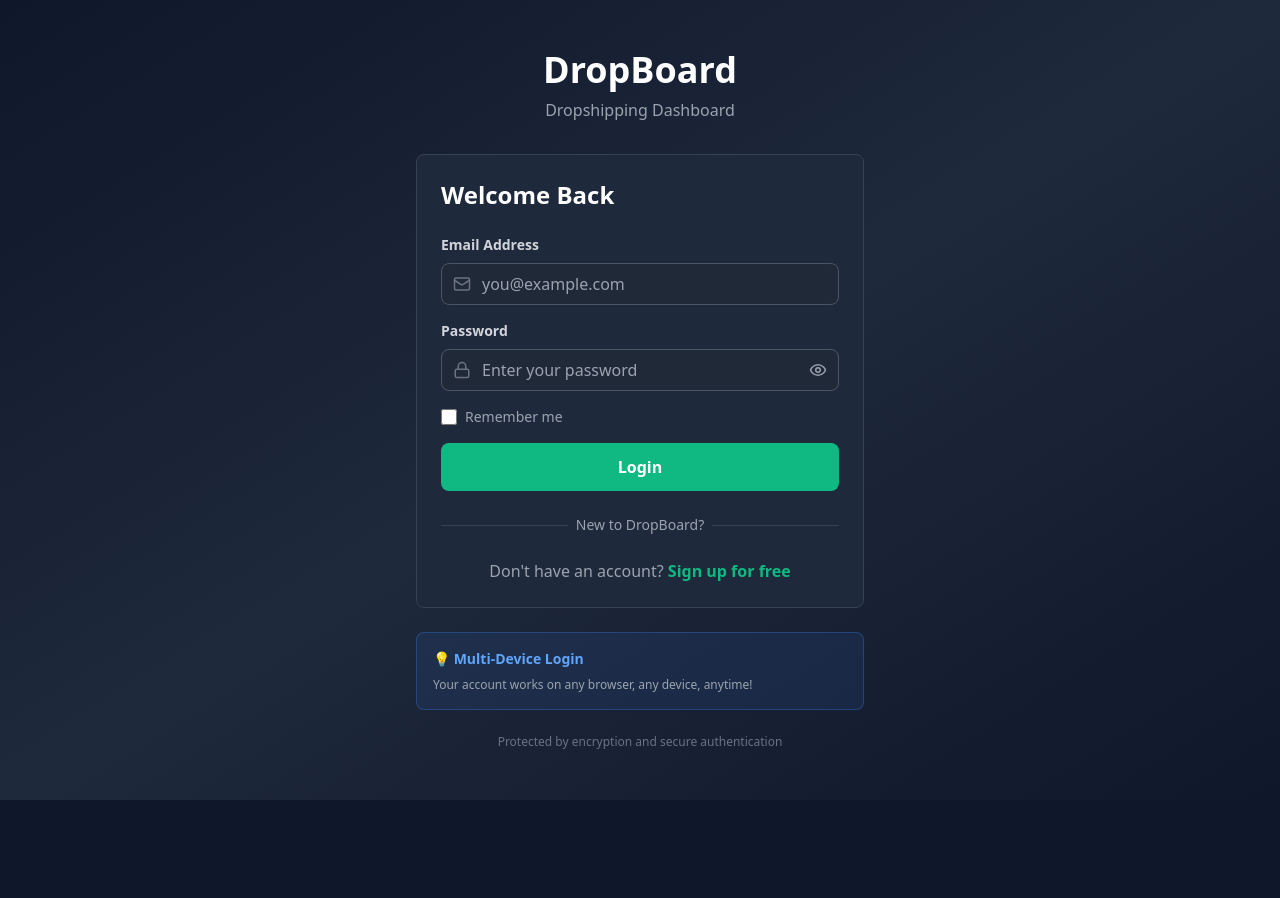
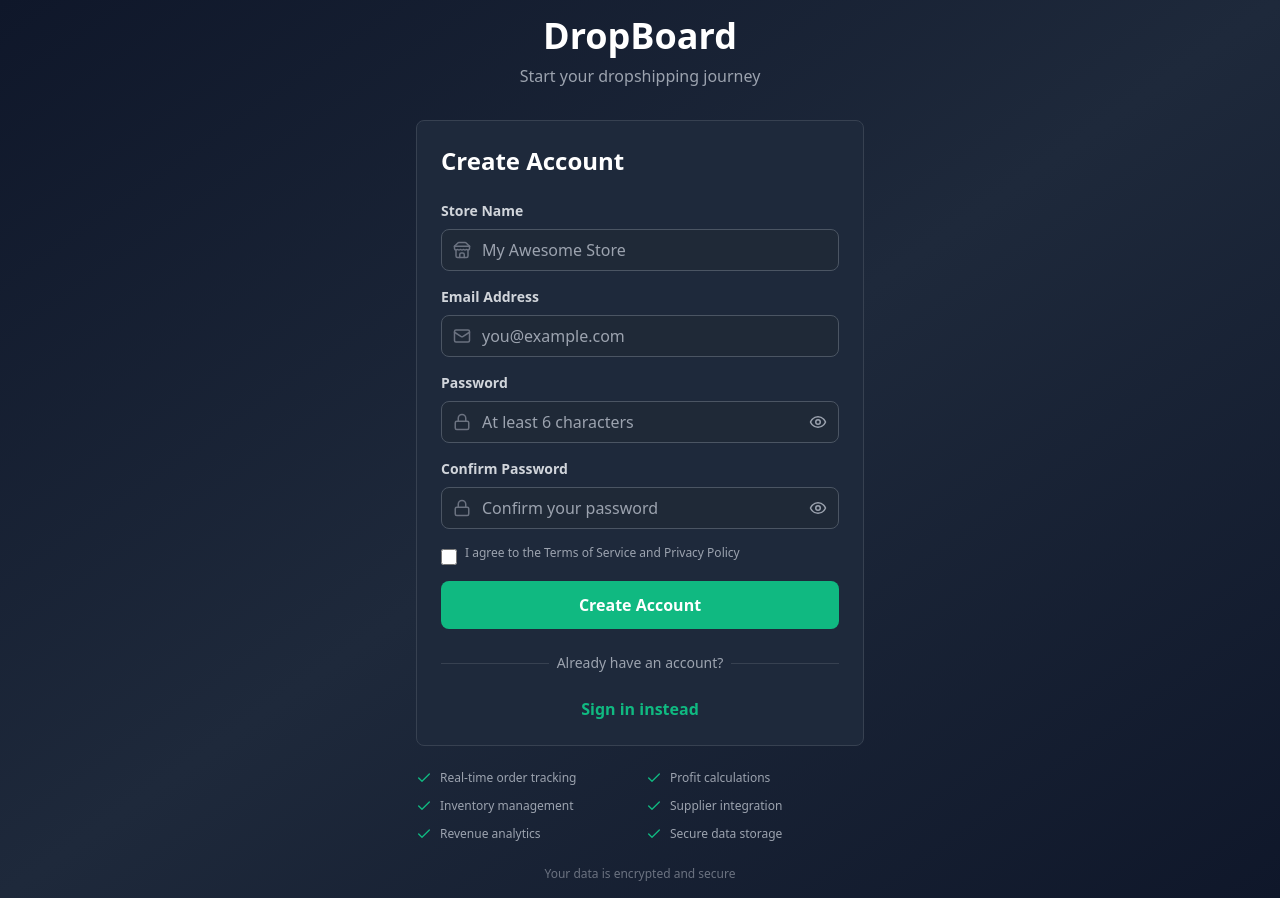
Before and after one commit to stichandlilo03-design/Dropshipping, a Next.js app: page /auth/signup in a window 1280 px wide. Before the commit the page ends 800 px from the top, so only its background shows below. Built offline with nearby package versions, Linux system fonts and the light colour scheme.

Commit message:
Update page.jsx

```diff
--- a/app/auth/signup/page.jsx
+++ b/app/auth/signup/page.jsx
@@ -3,81 +3,100 @@
 import { useState } from 'react';
 import { useRouter } from 'next/navigation';
 import Link from 'next/link';
-import { Mail, Lock, Eye, EyeOff, AlertCircle, Loader } from 'lucide-react';
-import { loginUser } from '@/lib/firebase';
+import { Mail, Lock, Store, Eye, EyeOff, AlertCircle, Check, Loader } from 'lucide-react';
+import { registerUser } from '@/lib/firebase';
 import { generateToken, saveUser } from '@/lib/auth';
-import { getFirestore, doc, getDoc } from 'firebase/firestore';
 
-export default function Login() {
+export default function Signup() {
   const router = useRouter();
   const [formData, setFormData] = useState({
+    storeName: '',
     email: '',
     password: '',
+    confirmPassword: '',
   });
   const [error, setError] = useState('');
   const [loading, setLoading] = useState(false);
   const [showPassword, setShowPassword] = useState(false);
+  const [showConfirmPassword, setShowConfirmPassword] = useState(false);
+  const [success, setSuccess] = useState(false);
+
+  const validateForm = () => {
+    if (!formData.storeName.trim()) {
+      setError('Store name is required');
+      return false;
+    }
+    if (!formData.email.includes('@')) {
+      setError('Invalid email address');
+      return false;
+    }
+    if (formData.password.length < 6) {
+      setError('Password must be at least 6 characters');
+      return false;
+    }
+    if (formData.password !== formData.confirmPassword) {
+      setError('Passwords do not match');
+      return false;
+    }
+    return true;
+  };
 
   const handleSubmit = async (e) => {
     e.preventDefault();
     setError('');
     setLoading(true);
+    setSuccess(false);
 
     try {
-      // Validate
-      if (!formData.email || !formData.password) {
-        setError('Email and password required');
+      if (!validateForm()) {
         setLoading(false);
         return;
       }
 
-      // Login with Firebase
-      const result = await loginUser(formData.email, formData.password);
+      // Show success message
+      setSuccess(true);
+
+      // Register with Firebase
+      const result = await registerUser(
+        formData.email,
+        formData.password,
+        formData.storeName
+      );
 
       if (!result.success) {
-        setError(result.error || 'Login failed');
+        setError(result.error || 'Registration failed');
+        setSuccess(false);
         setLoading(false);
         return;
       }
 
-      // Get user data from Firestore
-      try {
-        const { db } = await import('@/lib/firebase');
-        const userDoc = await getDoc(doc(db, 'users', result.user.uid));
+      // Get user details
+      const userId = result.user.uid;
+      const email = result.user.email;
+      const storeName = formData.storeName;
 
-        if (userDoc.exists()) {
-          const userData = userDoc.data();
+      // Generate token
+      const token = generateToken(userId, email);
 
-          // Generate token
-          const token = generateToken(result.user.uid, result.user.email);
+      // Save to localStorage for immediate access
+      saveUser({
+        id: userId,
+        email: email,
+        storeName: storeName,
+        token: token,
+      });
 
-          // Save to localStorage
-          saveUser({
-            id: result.user.uid,
-            email: result.user.email,
-            storeName: userData.storeName || 'My Store',
-            token: token,
-          });
-        }
-      } catch (firestoreError) {
-        console.log('Could not fetch user data, but login successful');
-
-        // Still save user even if Firestore fetch fails
-        const token = generateToken(result.user.uid, result.user.email);
-        saveUser({
-          id: result.user.uid,
-          email: result.user.email,
-          storeName: 'My Store',
-          token: token,
-        });
-      }
+      // Wait a moment to show success message
+      await new Promise(resolve => setTimeout(resolve, 1000));
 
       // Redirect to dashboard
       router.push('/');
 
     } catch (err) {
-      setError('Login failed. Please try again.');
+      setError('Signup failed. Please try again.');
+      setSuccess(false);
       console.error(err);
+    } finally {
       setLoading(false);
     }
   };
@@ -92,12 +111,12 @@ export default function Login() {
         {/* Logo/Header */}
         <div className="text-center mb-8">
           <h1 className="text-4xl font-bold text-white mb-2">DropBoard</h1>
-          <p className="text-gray-400">Dropshipping Dashboard</p>
+          <p className="text-gray-400">Start your dropshipping journey</p>
         </div>
 
-        {/* Login Card */}
+        {/* Signup Card */}
         <div className="card">
-          <h2 className="text-2xl font-bold text-white mb-6">Welcome Back</h2>
+          <h2 className="text-2xl font-bold text-white mb-6">Create Account</h2>
 
           {/* Error Message */}
           {error && (
@@ -107,8 +126,33 @@ export default function Login() {
             </div>
           )}
 
+          {/* Success Message */}
+          {success && (
+            <div className="bg-green-500/10 border border-green-500/30 text-green-400 px-4 py-3 rounded-lg mb-6 flex items-center gap-2 animate-pulse">
+              <Check size={18} />
+              Account created! Redirecting...
+            </div>
+          )}
+
           {/* Form */}
           <form onSubmit={handleSubmit} className="space-y-4">
+            {/* Store Name */}
+            <div>
+              <label className="block text-sm font-semibold text-gray-300 mb-2">Store Name</label>
+              <div className="relative">
+                <Store size={18} className="absolute left-3 top-1/2 transform -translate-y-1/2 text-gray-500" />
+                <input
+                  type="text"
+                  value={formData.storeName}
+                  onChange={(e) => setFormData({ ...formData, storeName: e.target.value })}
+                  placeholder="My Awesome Store"
+                  className="input-field pl-10"
+                  disabled={loading}
+                  required
+                />
+              </div>
+            </div>
+
             {/* Email */}
             <div>
               <label className="block text-sm font-semibold text-gray-300 mb-2">Email Address</label>
@@ -135,7 +179,7 @@ export default function Login() {
                   type={showPassword ? 'text' : 'password'}
                   value={formData.password}
                   onChange={(e) => setFormData({ ...formData, password: e.target.value })}
-                  placeholder="Enter your password"
+                  placeholder="At least 6 characters"
                   className="input-field pl-10 pr-10"
                   disabled={loading}
                   required
@@ -151,10 +195,37 @@ export default function Login() {
               </div>
             </div>
 
-            {/* Remember Me */}
-            <label className="flex items-center gap-2 cursor-pointer">
-              <input type="checkbox" className="w-4 h-4 rounded accent-green-500" disabled={loading} />
-              <span className="text-sm text-gray-400">Remember me</span>
+            {/* Confirm Password */}
+            <div>
+              <label className="block text-sm font-semibold text-gray-300 mb-2">Confirm Password</label>
+              <div className="relative">
+                <Lock size={18} className="absolute left-3 top-1/2 transform -translate-y-1/2 text-gray-500" />
+                <input
+                  type={showConfirmPassword ? 'text' : 'password'}
+                  value={formData.confirmPassword}
+                  onChange={(e) => setFormData({ ...formData, confirmPassword: e.target.value })}
+                  placeholder="Confirm your password"
+                  className="input-field pl-10 pr-10"
+                  disabled={loading}
+                  required
+                />
+                <button
+                  type="button"
+                  onClick={() => setShowConfirmPassword(!showConfirmPassword)}
+                  disabled={loading}
+                  className="absolute right-3 top-1/2 transform -translate-y-1/2 text-gray-400 hover:text-gray-300 disabled:opacity-50"
+                >
+                  {showConfirmPassword ? <EyeOff size={18} /> : <Eye size={18} />}
+                </button>
+              </div>
+            </div>
+
+            {/* Terms */}
+            <label className="flex items-start gap-2 cursor-pointer">
+              <input type="checkbox" className="w-4 h-4 rounded accent-green-500 mt-1" disabled={loading} required />
+              <span className="text-xs text-gray-400">
+                I agree to the Terms of Service and Privacy Policy
+              </span>
             </label>
 
             {/* Submit Button */}
@@ -166,10 +237,10 @@ export default function Login() {
               {loading ? (
                 <>
                   <Loader size={20} className="animate-spin" />
-                  Logging in...
+                  Creating account...
                 </>
               ) : (
-                'Login'
+                'Create Account'
               )}
             </button>
           </form>
@@ -180,30 +251,38 @@ export default function Login() {
               <div className="w-full border-t border-gray-700"></div>
             </div>
             <div className="relative flex justify-center text-sm">
-              <span className="px-2 bg-secondary text-gray-400">New to DropBoard?</span>
+              <span className="px-2 bg-secondary text-gray-400">Already have an account?</span>
             </div>
           </div>
 
-          {/* Sign Up Link */}
+          {/* Login Link */}
           <p className="text-center text-gray-400">
-            Don't have an account?{' '}
-            <Link href="/auth/signup" className="text-accent hover:text-emerald-400 font-semibold transition">
-              Sign up for free
+            <Link href="/auth/login" className="text-accent hover:text-emerald-400 font-semibold transition">
+              Sign in instead
             </Link>
           </p>
         </div>
 
-        {/* Demo Credentials */}
-        <div className="mt-6 bg-blue-500/10 border border-blue-500/30 rounded-lg p-4">
-          <p className="text-sm text-blue-400 font-semibold mb-2">💡 Multi-Device Login</p>
-          <p className="text-xs text-gray-400">
-            Your account works on any browser, any device, anytime!
-          </p>
+        {/* Features */}
+        <div className="mt-6 grid grid-cols-1 md:grid-cols-2 gap-3">
+          {[
+            'Real-time order tracking',
+            'Profit calculations',
+            'Inventory management',
+            'Supplier integration',
+            'Revenue analytics',
+            'Secure data storage',
+          ].map((feature, idx) => (
+            <div key={idx} className="flex items-center gap-2 text-xs text-gray-400">
+              <Check size={16} className="text-accent flex-shrink-0" />
+              <span>{feature}</span>
+            </div>
+          ))}
         </div>
 
         {/* Footer */}
         <p className="text-center text-xs text-gray-500 mt-6">
-          Protected by encryption and secure authentication
+          Your data is encrypted and secure
         </p>
       </div>
     </div>
```
